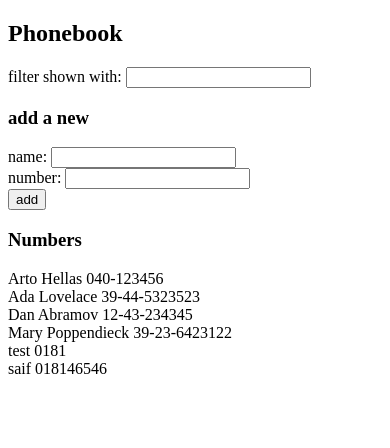
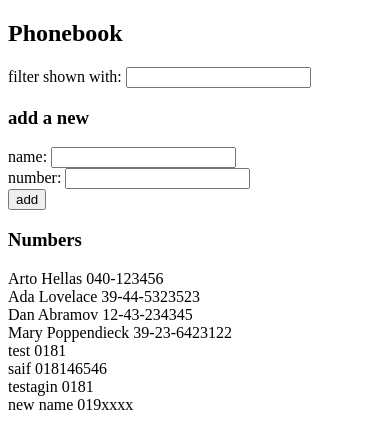
Before and after one commit to sm-mostafajamal/Fullstack_Open, a React (Create React App) app in the folder part2/the_phonebook/: page / in a window 390 px wide. Shown: the top 448 px of the page. Built offline with nearby package versions, Linux system fonts and the light colour scheme; data requests are answered from the project's data file.

Commit message:
2.16: Phonebook step8

```diff
--- a/part2/the_phonebook/db.json
+++ b/part2/the_phonebook/db.json
@@ -29,6 +29,16 @@
       "name": "saif",
       "number": "018146546",
       "id": 6
+    },
+    {
+      "name": "testagin",
+      "number": "0181",
+      "id": 7
+    },
+    {
+      "name": "new name",
+      "number": "019xxxx",
+      "id": 8
     }
   ]
 }
--- a/part2/the_phonebook/src/App.js
+++ b/part2/the_phonebook/src/App.js
@@ -1,9 +1,8 @@
 import { useState, useEffect } from 'react';
-import axios from 'axios';
 import Filter from './Components/Filter';
 import PersonForm from './Components/PersonForm';
 import Persons from './Components/Persons';
-
+import contactServices from './services/persons';
 
 const App = () => {
   const [persons, setPersons] = useState([])
@@ -13,9 +12,9 @@ const App = () => {
 
   useEffect(()=> {
     console.log('effect')
-    axios
-    .get("http://localhost:3001/persons")
-    .then(res => setPersons(res.data))
+    contactServices
+    .getAll()
+    .then(initialNotes => setPersons(initialNotes))
 
   },[])
 
@@ -24,21 +23,22 @@ const App = () => {
     if(persons.find(person => person.name === newName.trim())){
       alert(`${newName} is already added to phonebook`)
     }else {
+
       const newContact = {
         name: newName,
         number: number,
-        id: persons.length+1
       }
-
-      axios
-        .post('http://localhost:3001/persons', newContact)
-        .then(res => {
-          setPersons(persons.concat(res.data))
+      contactServices
+      .create(newContact)
+      .then(contactData => {
+          setPersons(persons.concat(contactData))
           setNewName('')
           setNumber('')
         })
+
     }
   }
+
   const personName  = persons.filter(person => ((person.name.toLowerCase()).includes(showAll.toLowerCase())) && person)
 
   const contactToShow = showAll === '' ? persons : personName
--- /dev/null
+++ b/part2/the_phonebook/src/services/persons.js
@@ -0,0 +1,17 @@
+import axios from 'axios';
+
+const baseUrl = "http://localhost:3001/persons";
+
+
+const getAll = () => {
+    const request = axios.get(baseUrl)
+    return request.then(res => res.data)
+}
+
+const create = newObject => {
+    const request = axios.post(baseUrl, newObject)
+    return request.then(res => res.data)
+}
+
+
+export default {getAll, create}
```
